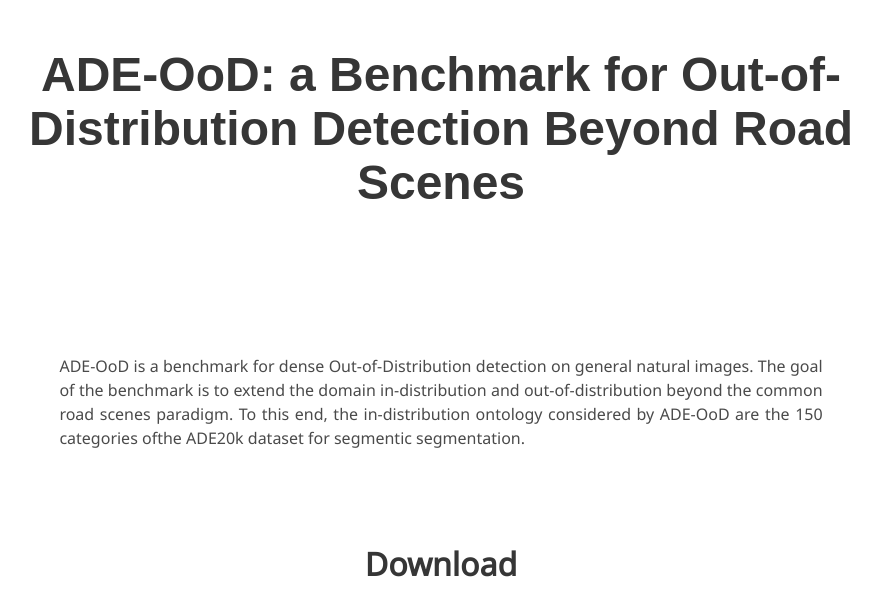
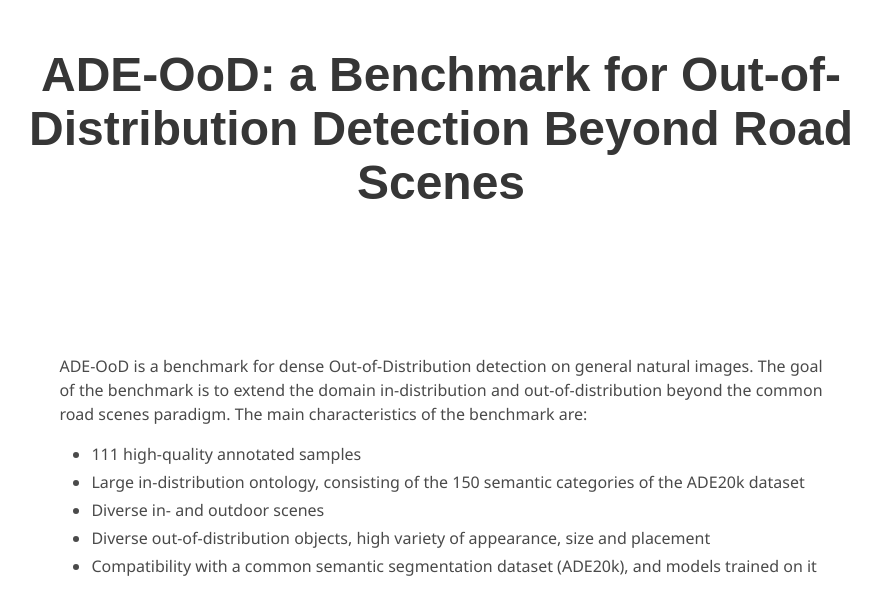
Before and after one commit to ade-ood/ade-ood.github.io, a plain HTML site: page index.html in a window 1280 px wide. Shown: the top 604 px of the page, without its empty margins (199-1080 px from the left). Drawn offline with Linux system fonts and the light colour scheme; some icons are missing; a web font is replaced by a local one.

Commit message:
intro text

```diff
--- a/index.html
+++ b/index.html
@@ -146,7 +146,15 @@
         <!-- <h2 class="title is-3">Abstract</h2> -->
         <div class="content has-text-justified">
           <p>
-            ADE-OoD is a benchmark for dense Out-of-Distribution detection on general natural images. The goal of the benchmark is to extend the domain in-distribution and out-of-distribution beyond the common road scenes paradigm. To this end, the in-distribution ontology considered by ADE-OoD are the 150 categories ofthe ADE20k dataset for segmentic segmentation.
+            ADE-OoD is a benchmark for dense Out-of-Distribution detection on general natural images.
+            The goal of the benchmark is to extend the domain in-distribution and out-of-distribution beyond the common road scenes paradigm.
+            The main characteristics of the benchmark are:
+            <ul>
+              <li>111 high-quality annotated samples</li>
+              <li>Large in-distribution ontology, consisting of the 150 semantic categories of the ADE20k dataset</li>
+              <li>Diverse in- and outdoor scenes</li>
+              <li>Diverse out-of-distribution objects, high variety of appearance, size and placement</li>
+              <li>Compatibility with a common semantic segmentation dataset (ADE20k), and models trained on it</li>
         </p>
         </div>
       </div>
```
